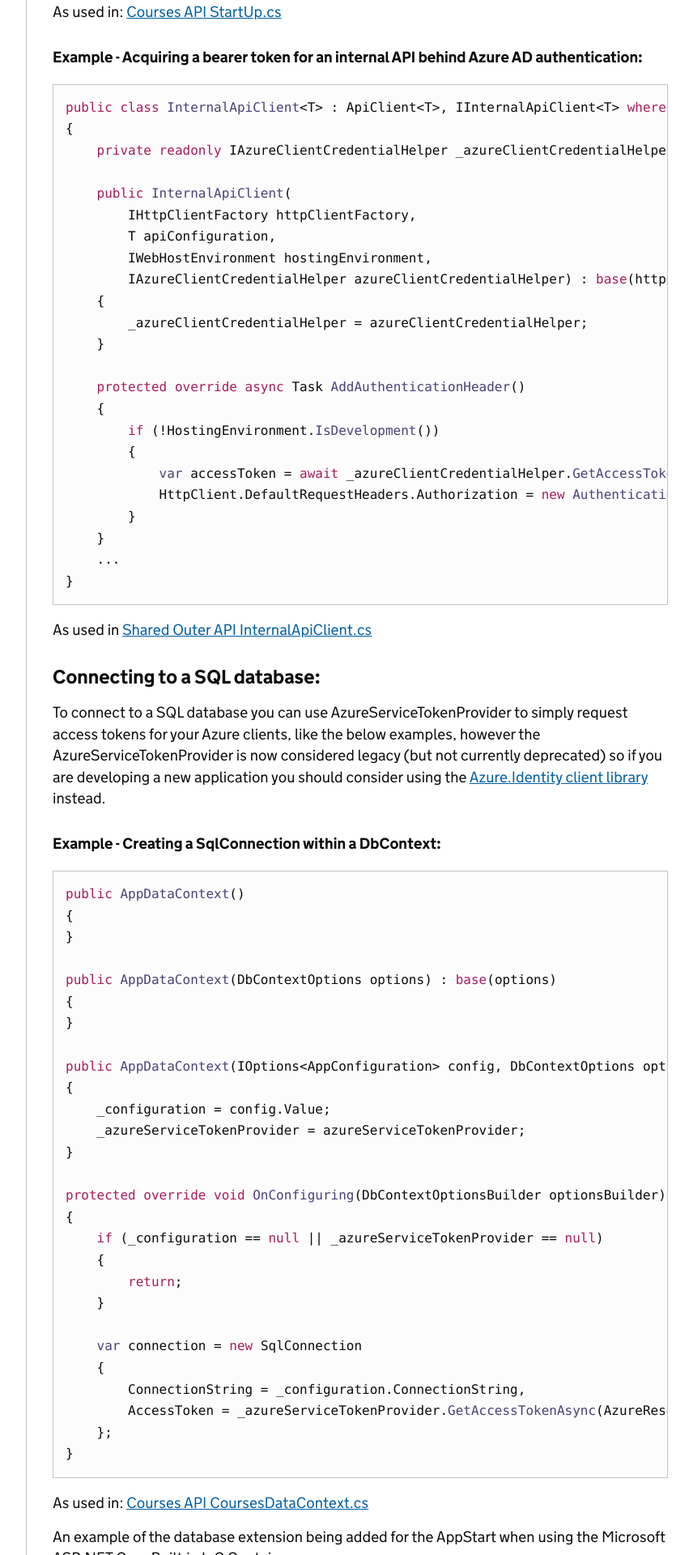
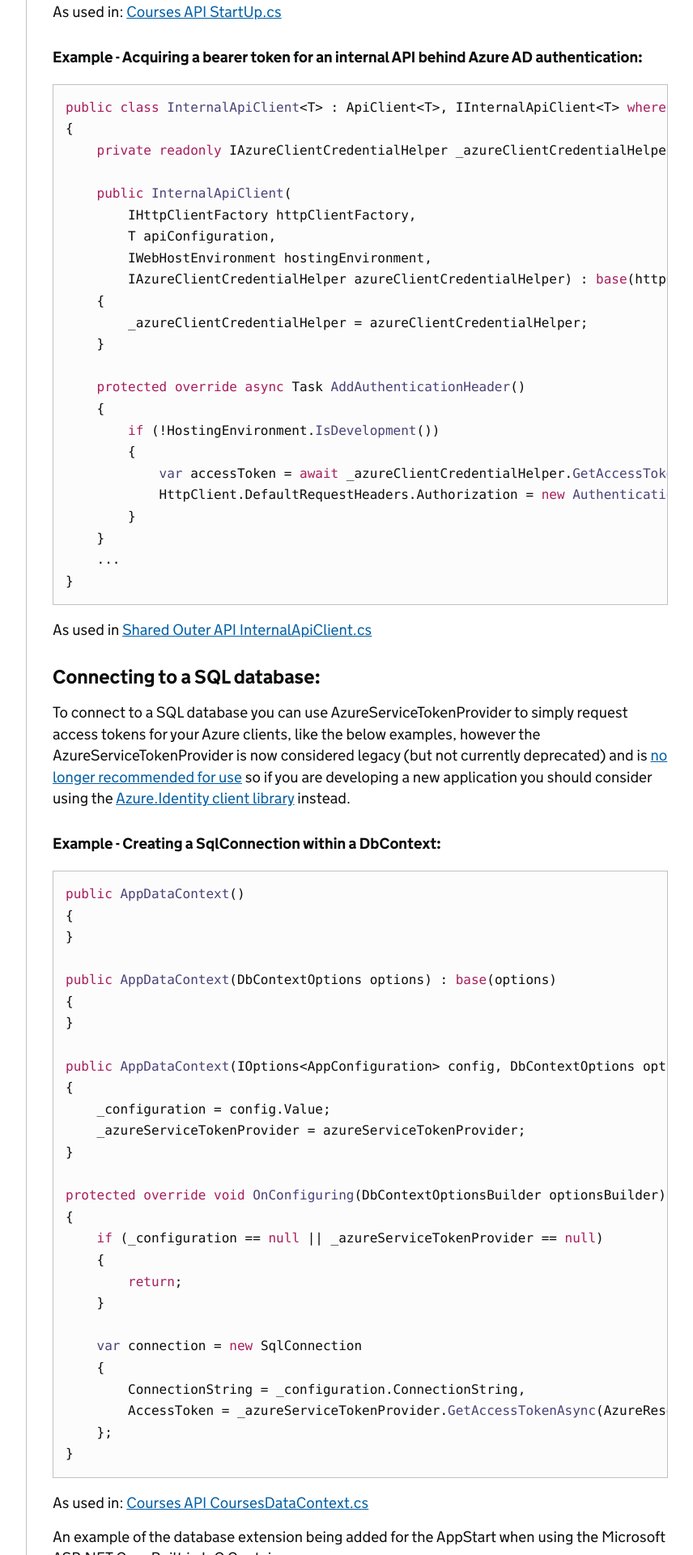
Before and after one commit to SkillsFundingAgency/das-technical-guidance, a Jekyll site: the page built from collections/_development_standards/platform-integration.md, in a window 1280 px wide. Shown: the part 2222-4142 px from the top of the page at 81% size, without its empty margins (298-1154 px from the left). Built offline with Jekyll 4.4.1, drawn with Linux system fonts in a browser that asks for light colours.

Commit message:
Added link to app-auth-migration

```diff
--- a/collections/_development_standards/platform-integration.md
+++ b/collections/_development_standards/platform-integration.md
@@ -110,7 +110,7 @@ As used in [Shared Outer API InternalApiClient.cs](https://github.com/SkillsFund
 To connect to a SQL database you can use AzureServiceTokenProvider to
 simply request access tokens for your Azure clients, like the below
 examples, however the AzureServiceTokenProvider is now considered
-legacy (but not currently deprecated) so if you are developing a new application you should consider
+legacy (but not currently deprecated) and is [no longer recommended for use](https://docs.microsoft.com/en-us/dotnet/api/overview/azure/app-auth-migration) so if you are developing a new application you should consider
 using the [Azure.Identity client library](https://github.com/Azure/azure-sdk-for-net/tree/master/sdk/identity/Azure.Identity) instead.
 
 
```
Also changed, not shown: index.md (+1 -1 lines).
